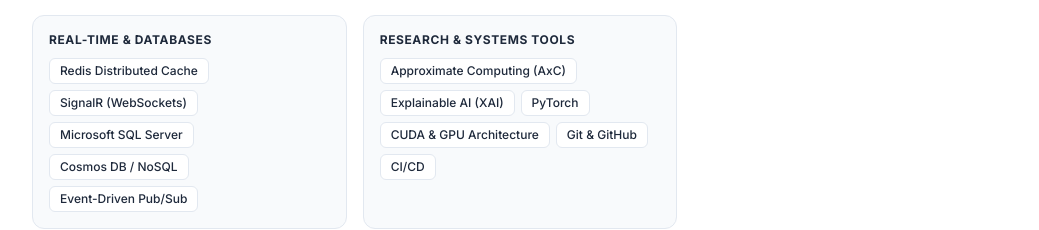
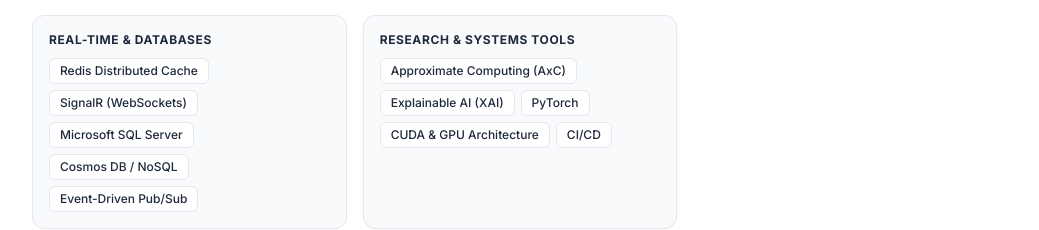
Before and after one commit to KkishanN/KkishanN, a React (Vite) app: page / in a window 1280 px wide. Shown: the part 3654-3884 px from the top of the page, without its empty margins (120-1159 px from the left). Built offline with nearby package versions, Linux system fonts and the light colour scheme.

Commit message:
fix: remove Git & GitHub from Research & Systems Tools skills

```diff
--- a/src/data/portfolioData.ts
+++ b/src/data/portfolioData.ts
@@ -227,7 +227,7 @@
     },
     {
       title: "Research & Systems Tools",
-      skills: ["Approximate Computing (AxC)", "Explainable AI (XAI)", "PyTorch", "CUDA & GPU Architecture", "Git & GitHub", "CI/CD"]
+      skills: ["Approximate Computing (AxC)", "Explainable AI (XAI)", "PyTorch", "CUDA & GPU Architecture", "CI/CD"]
     }
   ],
 
```
Also changed, not shown: 1 other file (tests, documents, lock files or other folders).
